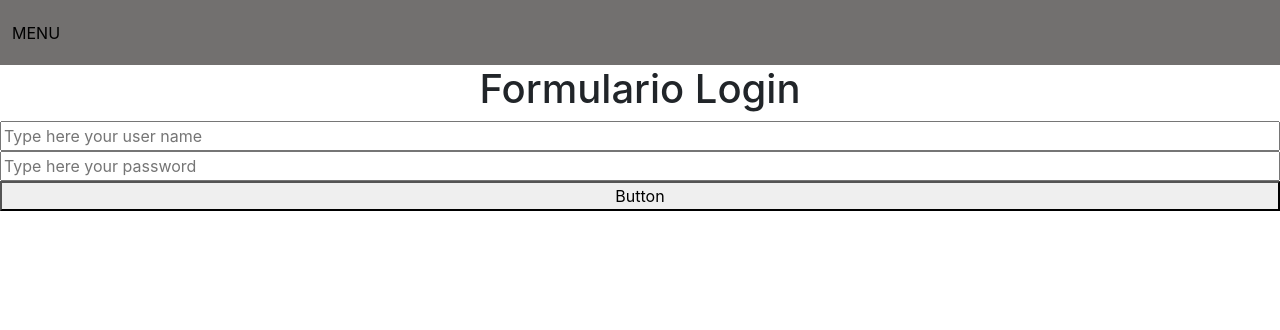
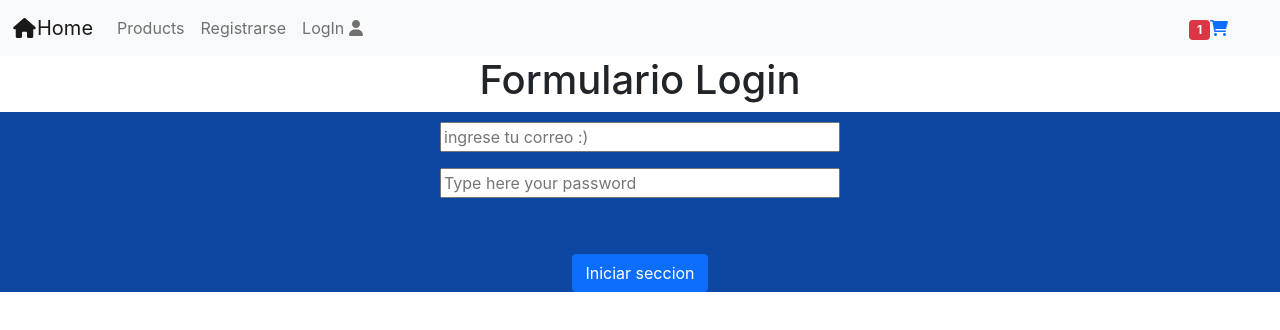
Before and after one commit to fagust1992/marketplace-de-autos, a React (Create React App) app: page /login in a window 1280 px wide. Shown: the top 330 px of the page. Built offline with nearby package versions, Linux system fonts and the light colour scheme.

Commit message:
subiendo actulizaciones

```diff
--- a/public/index.html
+++ b/public/index.html
@@ -1,10 +1,19 @@
 <!DOCTYPE html>
+
 <html lang="en">
   <head>
     <meta charset="utf-8" />
     <link rel="icon" href="%PUBLIC_URL%/favicon.ico" />
     <meta name="viewport" content="width=device-width, initial-scale=1" />
     <meta name="theme-color" content="#000000" />
+    <script
+      src="https://use.fontawesome.com/releases/v6.1.0/js/all.js"
+      crossorigin="anonymous"
+    ></script>
+    <script
+      src="https://use.fontawesome.com/releases/v6.1.0/js/all.js"
+      crossorigin="anonymous"
+    ></script>
     <meta
       name="description"
       content="Web site created using create-react-app"
--- a/src/Components/formulario.jsx
+++ b/src/Components/formulario.jsx
@@ -26,13 +26,17 @@ const Formulario_cliente = (props) => {
   return (
     <>
       <h3> Registrar cliente</h3>
+
       <form onSubmit={manejarFormulario} className="row  ">
-        <div class="container">
+        <div>
+          <img src="" alt="" />
+        </div>
+        <div class="container ">
           <input
             type="text"
             value={inputnombre}
             onChange={(e) => setInputNombre(e.target.value)}
-            className="col-8 input"
+            className=" input"
             placeholder="Nombre"
           />
 
@@ -58,7 +62,9 @@ const Formulario_cliente = (props) => {
             placeholder="cotizacion"
           />
 
-          <button className="col-8 btn-primary">Agregar Cliente</button>
+          <button className="col-8 btn-primary add_client_register">
+            Agregar Cliente
+          </button>
         </div>
       </form>
     </>
--- a/src/Paginas/Privadas/Perfil.jsx
+++ b/src/Paginas/Privadas/Perfil.jsx
@@ -1,9 +1,23 @@
 import { Context } from "../../Context/Context";
 import { useContext } from "react";
-import { useEffect, useState } from "react";
-import axios from "axios";
+import { Navigate } from "react-router-dom";
+import swal from "sweetalert";
 
 export default function Login() {
+  const { inicioseccion } = useContext(Context);
+  if (!inicioseccion) {
+    swal({
+      title: "Error",
+      text: "DEBES LOGEARTE PRIMERO",
+      icon: "error",
+      button: false,
+    });
+    setTimeout(() => {
+      swal.close();
+    }, 2000);
+
+    return <Navigate to="/perfil_demo" replace={true} />;
+  }
   return (
     <>
       <h1>soy la pagina de perfil</h1>
--- a/src/Paginas/Publicas/Inicio de seccion.jsx
+++ b/src/Paginas/Publicas/Inicio de seccion.jsx
@@ -9,7 +9,7 @@ import { useForm } from "react-hook-form";
 export default function Login() {
   const [userName, setUserName] = React.useState("");
   const [password, setPassword] = React.useState("");
-  const { inicioseccion, setInicioseccion } = useContext(Context);
+  const { setInicioseccion } = useContext(Context);
   const navigate = useNavigate();
   const {
     register,
@@ -22,7 +22,7 @@ export default function Login() {
       if (evento != "") {
         document.getElementById("formulario").reset();
       }
-    }, 3000);
+    }, 2000);
   };
 
   const login = async () => {
@@ -63,26 +63,36 @@ export default function Login() {
   return (
     <>
       <h1>Formulario Login</h1>
-      <form action="" onSubmit={handleSubmit(onSubmit)} id="formulario">
-        <div className="inputs-form">
+
+      <form onSubmit={handleSubmit(onSubmit)} className="formulario">
+        <div>
+          <span clasclassName="hijos-formulario">
+            <div class="mb-3 ">
               <input
                 type="email"
-            placeholder="Type here your user name"
+                placeholder="ingrese tu correo :)"
                 className="input input-bordered input-xs w-full max-w-xs"
                 name="email"
                 onChange={(e) => setUserName(e.target.value)}
                 {...register("email", {
                   required: {
                     value: true,
-                message: "Necesitas este campo",
+                    message: "Necesitas este campo 😟",
                   },
                   pattern: {
                     value: /^[A-Z0-9._%+-]+@[A-Z0-9.-]+\.[A-Z]{2,4}$/i,
-                message: "El formato no es correcto",
+                    message: "El formato no es correcto 😟 ",
                   },
                 })}
               />
-          {errors.email && <span className="c">{errors.email.message}</span>}
+
+              <div id="emailHelp" className="form-text">
+                {errors.email && (
+                  <span className="c">{errors.email.message}</span>
+                )}
+              </div>
+            </div>
+            <div className="mb-3">
               <input
                 type="password"
                 placeholder="Type here your password"
@@ -92,23 +102,32 @@ export default function Login() {
                 {...register("password", {
                   required: {
                     value: true,
-                message: "La contraseña es requerida",
+                    message: "La contraseña es requerida 😟",
                   },
                   minLength: {
-                value: 10,
-                message: "La contraseña debe tener al menos 6 caracteres",
+                    value: 6,
+
+                    message:
+                      "La contraseña debe tener al menos 6 caracteres 😟",
                   },
                 })}
               />
+            </div>
+            <div className="mb-3 form-check">
+              <label className="form-check-label" for="exampleCheck1">
                 {errors.password && <span>{errors.password.message}</span>}
+              </label>
+            </div>
+
             <button
               type="submit"
               value="submit"
-            className="boton"
+              className="btn btn-primary"
               onClick={login}
             >
-            Button
+              Iniciar seccion
             </button>
+          </span>
         </div>
       </form>
     </>
--- a/src/Paginas/Publicas/Registrarse.jsx
+++ b/src/Paginas/Publicas/Registrarse.jsx
@@ -2,10 +2,10 @@ import { Context } from "../../Context/Context";
 import { useContext } from "react";
 import React, { useState } from "react";
 import Formulario_cliente from "../../Components/formulario";
+import Footer from "../../layouts/Footer";
 
 export default function Registrar() {
   const { usuario, setUsuario } = useContext(Context);
-  console.log(usuario);
 
   const agragar_datoscliente = (datos_clientes) => {
     if (!datos_clientes) {
@@ -13,7 +13,7 @@ export default function Registrar() {
     }
 
     console.log(datos_clientes);
-    const a = {
+    var a = {
       nombre: datos_clientes.nombre,
       age: datos_clientes.age,
       username: datos_clientes.username,
@@ -28,6 +28,7 @@ export default function Registrar() {
     <>
       {console.log(usuario)}
       <Formulario_cliente agregar_nombre={agragar_datoscliente} />
+      <Footer />
     </>
   );
 }
--- a/src/index.css
+++ b/src/index.css
@@ -6,6 +6,8 @@ body {
   -webkit-font-smoothing: antialiased;
   -moz-osx-font-smoothing: grayscale;
   height: auto;
+
+  overflow-x: hidden; /* Hide horizontal scrollbar */
 }
 
 code {
@@ -28,31 +30,22 @@ code {
   width: 30px;
   height: 30px;
 }
+
 main {
   background: #ffffff;
   color: #ffffff;
   padding: 20px 0;
   height: 1630px;
 }
-aside {
-  background: #2f4046;
-  padding: 60px 0;
-  color: #0d47a1;
-  height: 1630px;
-}
-
-footer {
-  padding: 20px 0;
-  background: #1e1e1e;
-}
 .cartas {
   margin-top: 5px;
 }
 .card {
-  background: #fff9f9;
+  background: #88d8fa;
+  color: #ffff;
 }
 .card-title {
-  color: #1e1e1e;
+  color: #ffffff;
 }
 .textos-cartas {
   display: flex;
@@ -63,6 +56,19 @@ footer {
 .inputs-form {
   display: flex;
   flex-direction: column;
+  width: 300px;
+}
+.input {
+  width: 400px;
+  display: flex;
+  flex-direction: column;
+  justify-content: center;
+  margin: auto;
+  margin-top: 10px;
+}
+.add_client_register {
+  margin-top: 10px;
+  width: 300px;
 }
 .boton-cartas {
   border: none;
@@ -114,7 +120,27 @@ footer {
 .menu-aside {
   margin-top: 60px;
 }
+aside {
+  background: #2f4046;
+  padding: 60px 0;
+  color: #0d47a1;
+  height: 1993px;
+}
 
+footer {
+  padding: 20px 0;
+  background: #ffffff;
+  color: #ffff;
+}
+.banner6 {
+  width: 100%;
+  height: 300px;
+  background: #45adaa;
+}
+.ChildernImg-banner6-Footer {
+  width: 100%;
+  height: 100%;
+}
 @media only screen and (max-width: 700px) {
   main {
     height: auto;
@@ -130,4 +156,21 @@ footer {
   .boton-parrafo-banner {
     padding: 5px;
   }
+  .ChildernImg-banner6-Footer {
+    display: none;
+  }
+  .banner6 {
+    display: none;
+  }
+  .cartas {
+    display: flex;
+    justify-content: center;
+    margin: auto;
+  }
 }
+
+.formulario {
+  background: #0d47a1;
+  display: flex;
+  flex-direction: column;
+}
--- a/src/layouts/Footer.jsx
+++ b/src/layouts/Footer.jsx
@@ -1,10 +1,29 @@
+import img6 from "../Components/assets/Img/banner6.jpg";
 const Footer = () => {
   return (
     <>
       <footer className="row">
         <div className="col">
-          <h4>Footer</h4>
-          <p>12 Columnas</p>
+          <div class="social">
+            <div class="container"></div>
+          </div>
+          <div className="banner6">
+            <img src={img6} alt="" className="ChildernImg-banner6-Footer" />
+          </div>
+          <div class="row">
+            <div class="col-md-12">
+              <a class="facebook" href="https://twitter.com/?lang=es">
+                <i class="fa-brands fa-twitter"></i>
+              </a>
+              <a
+                class="twitter"
+                href="https://www.instagram.com/"
+                target={"_blank"}
+              >
+                <i class="fa-brands fa-instagram"></i>
+              </a>
+            </div>
+          </div>
         </div>
       </footer>
     </>
--- a/src/layouts/Navbar.jsx
+++ b/src/layouts/Navbar.jsx
@@ -1,14 +1,56 @@
 import { Link } from "react-router-dom";
-const NavBar = () => {
+
+export default function Navbar() {
   return (
-    <nav className="navbar navbar-light  menu">
+    <nav className="navbar navbar-expand-lg navbar-light bg-light">
       <div className="container-fluid">
-        <div className="nav-item">
-          <Link to="/perfil"> MENU</Link>
+        <Link className="navbar-brand" to="/">
+          <i class="fa-solid fa-house fa-fw" title="Home"></i>
+          Home
+        </Link>
+        <button
+          className="navbar-toggler"
+          type="button"
+          data-mdb-toggle="collapse"
+          data-mdb-target="#navbarNav"
+          aria-controls="navbarNav"
+          aria-expanded="false"
+          aria-label="Toggle navigation"
+        >
+          <i className="fas fa-bars"></i>
+        </button>
+        <div className="collapse navbar-collapse" id="navbarNav">
+          <ul className="navbar-nav">
+            <li className="nav-item">
+              <Link className="nav-link" to="/productos" aria-current="true">
+                Products
+              </Link>
+            </li>
+            <li className="nav-item">
+              <Link className="nav-link" to="/registrarse">
+                Registrarse
+              </Link>
+            </li>
+            <li className="nav-item">
+              <Link className="nav-link" to="/formulario">
+                LogIn
+                <a>
+                  {" "}
+                  <i class="fas fa-user"></i>
+                  <span></span>
+                </a>
+              </Link>
+            </li>
+            <li className="nav-item"></li>
+          </ul>
         </div>
+        <a class="nav-link nav-item me-3 me-lg-4" href="#Detalleproducto">
+          <span class="badge badge-pill bg-danger">1</span>
+          <span>
+            <i class="fas fa-shopping-cart"></i>
+          </span>
+        </a>
       </div>
     </nav>
   );
-};
-
-export default NavBar;
+}
```
Also changed, not shown: src/Paginas/Publicas/Home.jsx (+43 -27 lines), src/Paginas/Publicas/Productos.jsx (+16 -18 lines), src/Components/assets/Img/banner6.jpg (added), src/Components/assets/Img/banner6.png (added). Lines whose indentation alone changed are shown as unchanged.
